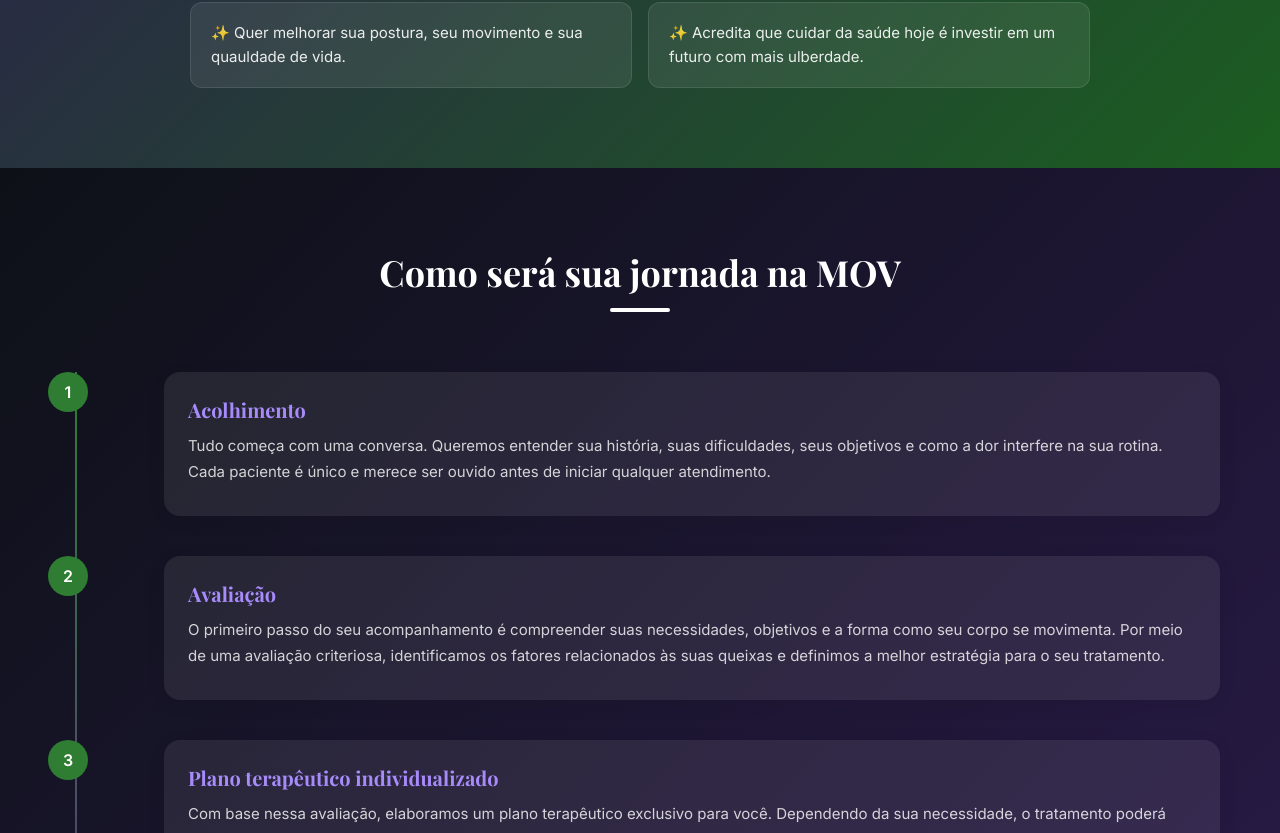
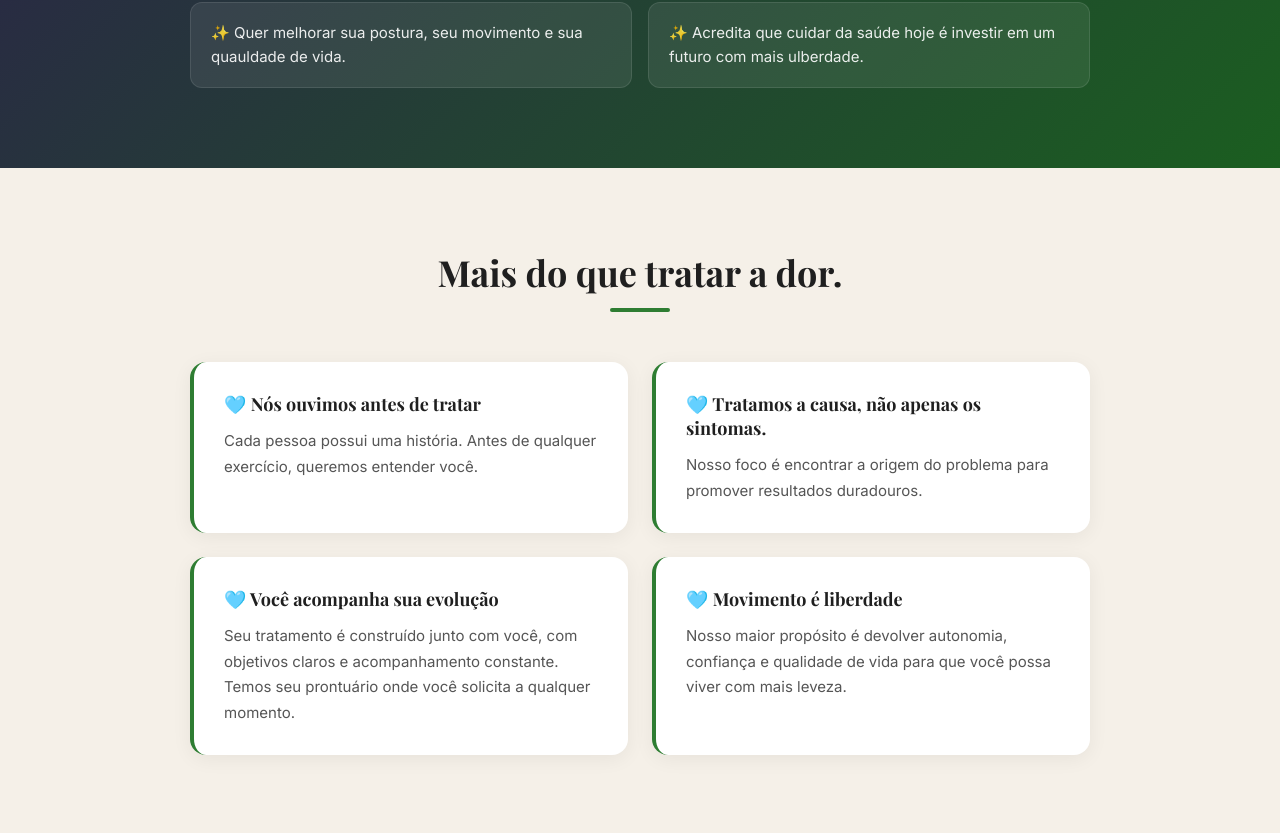
Before and after one commit to gustavoagsilva/mov-saude-react, a React (Vite) app: page / in a window 1280 px wide. Shown: the part 2667-3500 px from the top of the page. Built offline with nearby package versions, Linux system fonts and the light colour scheme.

Commit message:
feat: created the component Philosophy.jsx and your css

```diff
--- a/src/App.jsx
+++ b/src/App.jsx
@@ -10,6 +10,7 @@
 import Footer from "./components/Footer/Footer";
 import useReveal from "./hooks/useReveal";
 import WhatsAppButton from "./components/WhatsAppButton/WhatsAppButton";
+import Philosophy from "./components/Philosophy/Philosophy";
 
 function App() {
   useReveal();
@@ -21,6 +22,7 @@
       <Professional />
       <Services />
       <MovForYou />
+      <Philosophy />
       <Journey />
       <About />
       <Differentials />
--- /dev/null
+++ b/src/components/Philosophy/Philosophy.css
@@ -0,0 +1,62 @@
+.philosophy {
+  padding: 80px 0;
+  background: #f5f0e8;
+}
+
+.philosophy__title-main {
+  font-size: 36px;
+  color: #1f1f1f;
+  text-align: center;
+  margin-bottom: 50px;
+}
+
+.philosophy__title-main::after {
+  content: "";
+  width: 60px;
+  height: 4px;
+  background: var(--primary-color);
+  display: block;
+  margin: 12px auto 0;
+  border-radius: 2px;
+}
+
+.philosophy__grid {
+  display: grid;
+  grid-template-columns: repeat(2, 1fr);
+  gap: 24px;
+  max-width: 900px;
+  margin: 0 auto;
+}
+
+.philosophy__item {
+  background: white;
+  padding: 30px;
+  border-radius: 16px;
+  box-shadow: 0 4px 20px rgba(0, 0, 0, 0.06);
+  transition: all 0.3s ease;
+  border-left: 4px solid var(--primary-color);
+}
+
+.philosophy__item:hover {
+  transform: translateY(-6px);
+  box-shadow: 0 12px 40px rgba(0, 0, 0, 0.1);
+}
+
+.philosophy__title {
+  font-size: 18px;
+  font-weight: 600;
+  color: #1f1f1f;
+  margin-bottom: 12px;
+}
+
+.philosophy__description {
+  font-size: 15px;
+  color: #555;
+  line-height: 1.7;
+}
+
+@media (max-width: 768px) {
+  .philosophy__grid {
+    grid-template-columns: 1fr;
+  }
+}
--- /dev/null
+++ b/src/components/Philosophy/Philosophy.jsx
@@ -0,0 +1,50 @@
+import "./Philosophy.css";
+
+function Philosophy() {
+  return (
+    <section className="philosophy reveal">
+      <div className="container">
+        <h2 className="philosophy__title-main">Mais do que tratar a dor.</h2>
+        <div className="philosophy__grid">
+          <div className="philosophy__item">
+            <h2 className="philosophy__title">
+              🩵 Nós ouvimos antes de tratar
+            </h2>
+            <p className="philosophy__description">
+              Cada pessoa possui uma história. Antes de qualquer exercício,
+              queremos entender você.
+            </p>
+          </div>
+          <div className="philosophy__item">
+            <h2 className="philosophy__title">
+              🩵 Tratamos a causa, não apenas os sintomas.
+            </h2>
+            <p className="philosophy__description">
+              Nosso foco é encontrar a origem do problema para promover
+              resultados duradouros.
+            </p>
+          </div>
+          <div className="philosophy__item">
+            <h2 className="philosophy__title">
+              🩵 Você acompanha sua evolução
+            </h2>
+            <p className="philosophy__description">
+              Seu tratamento é construído junto com você, com objetivos claros e
+              acompanhamento constante. Temos seu prontuário onde você solicita
+              a qualquer momento.
+            </p>
+          </div>
+          <div className="philosophy__item">
+            <h2 className="philosophy__title">🩵 Movimento é liberdade</h2>
+            <p className="philosophy__description">
+              Nosso maior propósito é devolver autonomia, confiança e qualidade
+              de vida para que você possa viver com mais leveza.
+            </p>
+          </div>
+        </div>
+      </div>
+    </section>
+  );
+}
+
+export default Philosophy;
```
